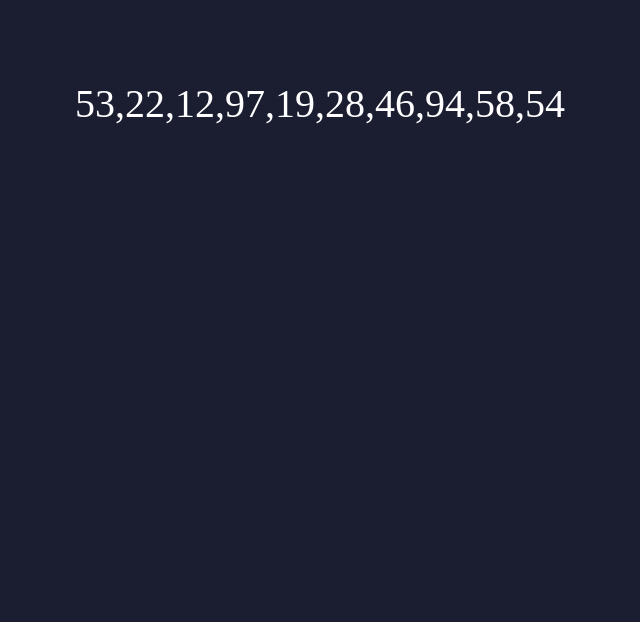
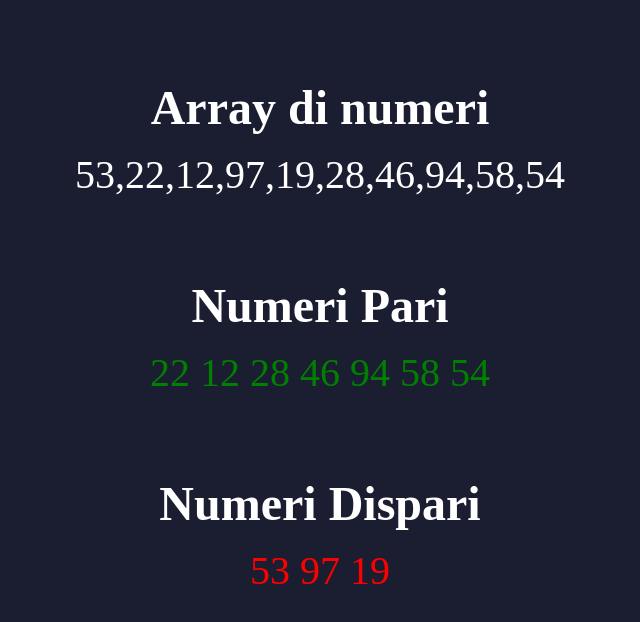
Before and after one commit to DavideIsaia/js-jsnack-blocco-3, a plain HTML site: page jsnack4/index.html in a window 1280 px wide. Shown: the whole page, without its empty margins (320-960 px from the left). Drawn offline with Linux system fonts and the light colour scheme.

Commit message:
snack bonus risolto

```diff
--- a/jsnack4/css/style.css
+++ b/jsnack4/css/style.css
@@ -7,9 +7,13 @@
 html {
     background-color: #1b1d31;
 }
-
+h2 {
+    color: white;
+    text-align: center;
+    font-size: 3rem;
+    margin: 5rem auto 1rem;
+}
 div {
-    margin: 5rem auto;
     text-align: center;
     color: white;
     font-size: 2.5rem;
--- a/jsnack4/index.html
+++ b/jsnack4/index.html
@@ -9,9 +9,15 @@
 </head>
 <body>
 
+    <h2>Array di numeri</h2>
     <div id="array"></div>
+
+    <h2>Numeri Pari</h2>
+    <div id="green"></div>
+
+    <h2>Numeri Dispari</h2>
     <div id="red"></div>
-    <div id="green"></div>
+
 
     <!-- scripts -->
     <script src="js/script.js" type="text/javascript"></script>
--- a/jsnack4/js/script.js
+++ b/jsnack4/js/script.js
@@ -13,6 +13,14 @@ do {
 console.log(numbArray);
 $('#array').innerHTML = numbArray;
 
+numbArray.forEach(element => {
+    if (element % 2 === 0) {
+        $('#green').innerHTML += element + " ";
+    } else {
+        $('#red').innerHTML += element + " ";
+    }
+});
+
 // la funzione genera un numero da 1 a 100 e lo dà come output.
 function randomNumber1to100 () {
     return Math.floor(Math.random() *100) +1;
```
